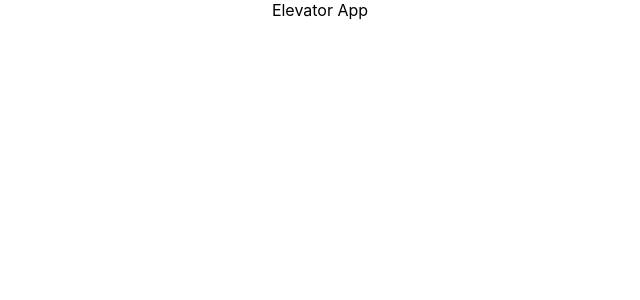
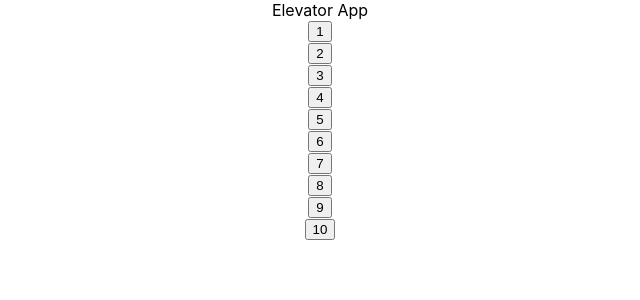
Before and after one commit to rodriguez-michael/20spokes_Challenge, a React (Create React App) app in the folder elevator_app/: page / in a window 1280 px wide. Shown: the top 300 px of the page, without its empty margins (320-960 px from the left). Built offline with nearby package versions, Linux system fonts and the light colour scheme; the HTML template or start-up script is replaced by a standard one.

Commit message:
buttons created for each floor and setting global state

```diff
--- a/elevator_app/package.json
+++ b/elevator_app/package.json
@@ -8,7 +8,9 @@
     "@testing-library/user-event": "^12.6.0",
     "react": "^17.0.1",
     "react-dom": "^17.0.1",
+    "react-router-dom": "^5.2.0",
     "react-scripts": "4.0.1",
+    "recoil": "^0.1.2",
     "web-vitals": "^0.2.4"
   },
   "scripts": {
--- a/elevator_app/src/App.js
+++ b/elevator_app/src/App.js
@@ -1,9 +1,17 @@
 import './App.css';
+import { RecoilRoot } from 'recoil'
+import { BrowserRouter as Router, Route } from "react-router-dom";
+import HomePage from './pages/HomePage';
 
 function App() {
+
   return (
     <div className="App">
-      Elevator App
+      <RecoilRoot>
+        <Router>
+          <Route exact path="/" component={HomePage} />
+        </Router>
+      </RecoilRoot>
     </div>
   );
 }
--- /dev/null
+++ b/elevator_app/src/components/Button.js
@@ -0,0 +1,25 @@
+import React from 'react'
+import { useRecoilState } from "recoil";
+import { createGlobalState } from "../globalstate/atom"
+
+const Button = ({ floor, index}) => {
+
+  const [currentFloor, setCurrentFloor] = useRecoilState(createGlobalState);
+
+  const handleClick = () => {
+    setCurrentFloor((prevState) => {
+      return {
+        ...prevState,
+        floor: (prevState = floor)
+      }
+    })
+  }
+
+  return (
+    <div>
+      <button onClick={handleClick}>{floor}</button>
+    </div>
+  )
+}
+
+export default Button
--- /dev/null
+++ b/elevator_app/src/globalstate/atom.js
@@ -0,0 +1,8 @@
+import { atom } from "recoil";
+
+export const createGlobalState = atom({
+  key: "createGlobalState",
+  default: {
+    floor: 1
+  }
+})
--- /dev/null
+++ b/elevator_app/src/pages/HomePage.js
@@ -0,0 +1,28 @@
+import React from 'react'
+import { useRecoilState } from "recoil";
+import { createGlobalState } from "../globalstate/atom"
+import Button from "../components/Button"
+
+const HomePage = () => {
+
+  const [currentFloor, setCurrentFloor] = useRecoilState(createGlobalState);
+
+  console.log(currentFloor)
+
+  let floors = [1, 2, 3, 4, 5, 6, 7, 8, 9, 10]
+
+  return (
+    <div>
+        Elevator App
+      <div>
+        {
+          floors.map((floor, index) => (
+            <Button floor={floor} index={index}/>
+          ))
+        }
+      </div>
+    </div>
+  )
+}
+
+export default HomePage
```
Also changed, not shown: 2 other files (tests, documents, lock files or other folders).
